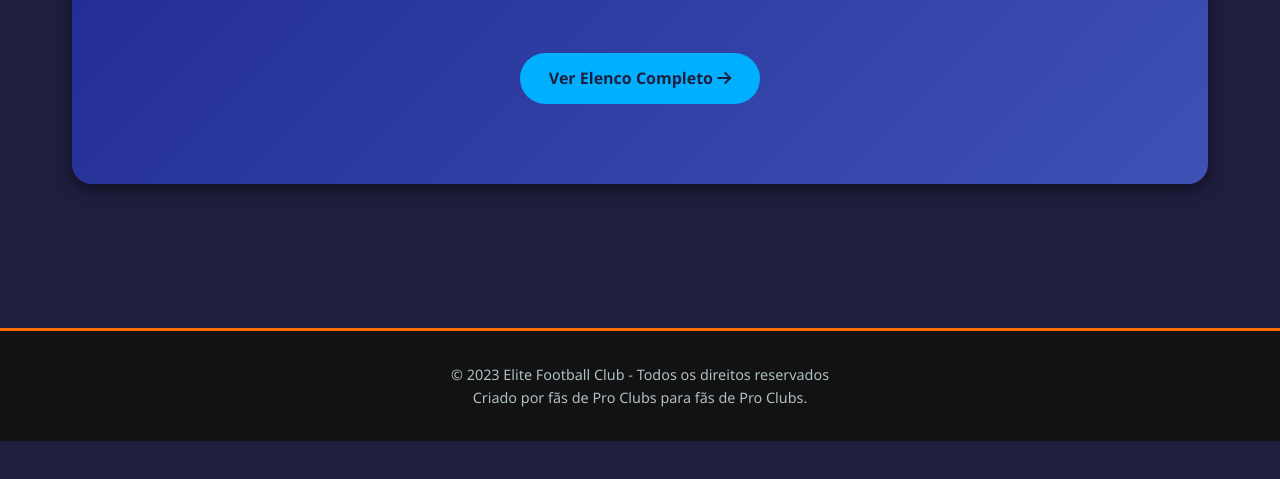
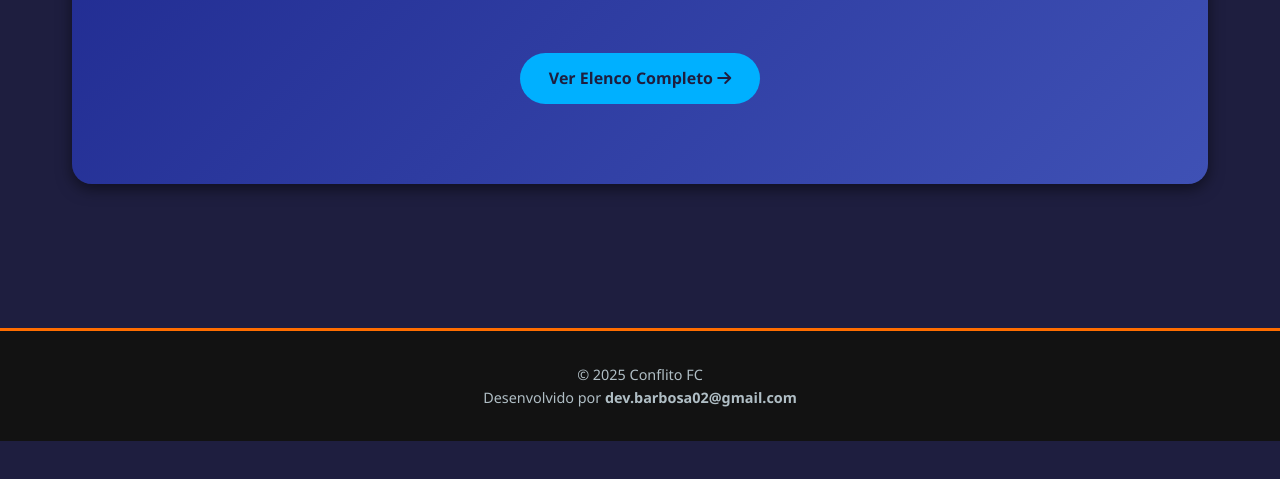
Before and after one commit to MarcoDev0212/CONFLITO-SITE, a plain HTML site: page index.html in a window 1280 px wide. Shown: the part 405-884 px from the top of the page. Drawn offline with Linux system fonts and the light colour scheme.

Commit message:
Update 1.3

```diff
--- a/index.html
+++ b/index.html
@@ -685,8 +685,8 @@
 
     <footer class="footer">
         <div class="footer-content">
-            <p>© 2023 Elite Football Club - Todos os direitos reservados</p>
-            <p>Criado por fãs de Pro Clubs para fãs de Pro Clubs.</p>
+            <p>© 2025 Conflito FC</p>
+            <p>Desenvolvido por <b>dev.barbosa02@gmail.com</b></p>
         </div>
     </footer>
 
```
